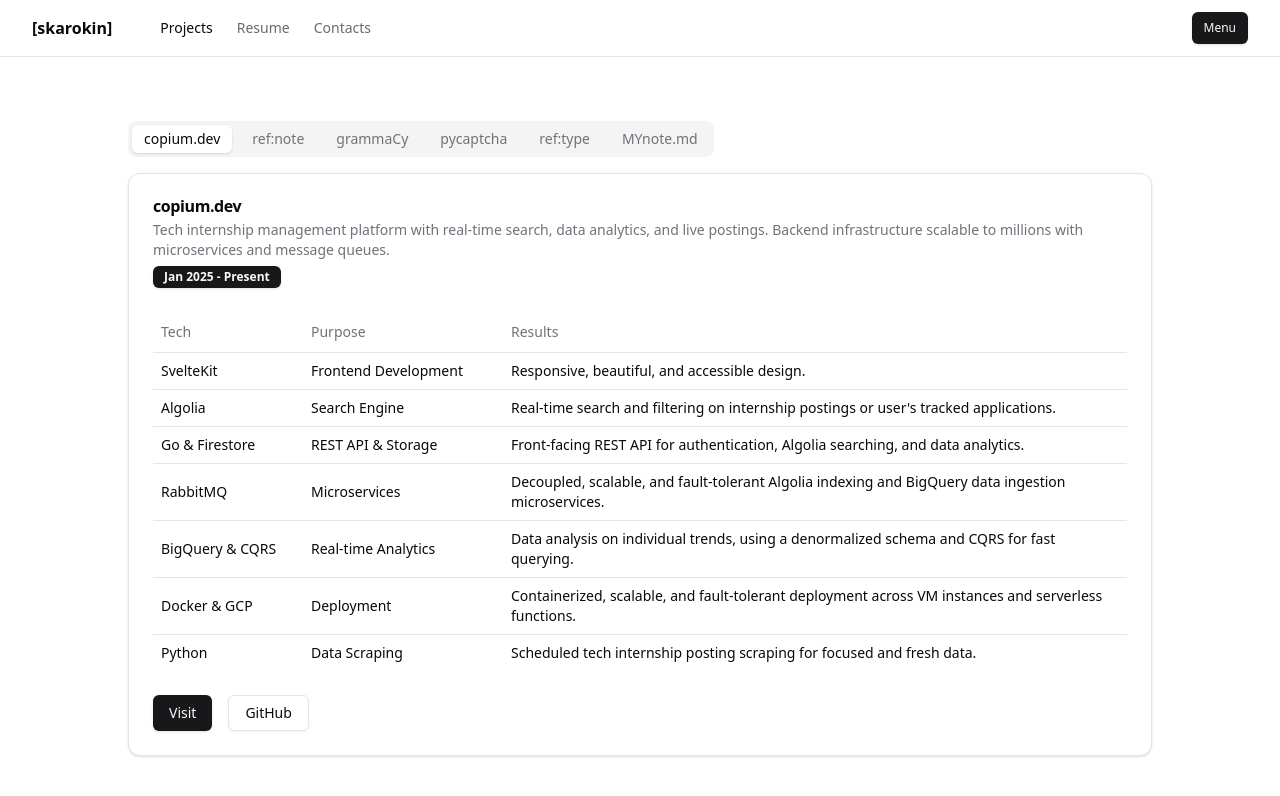
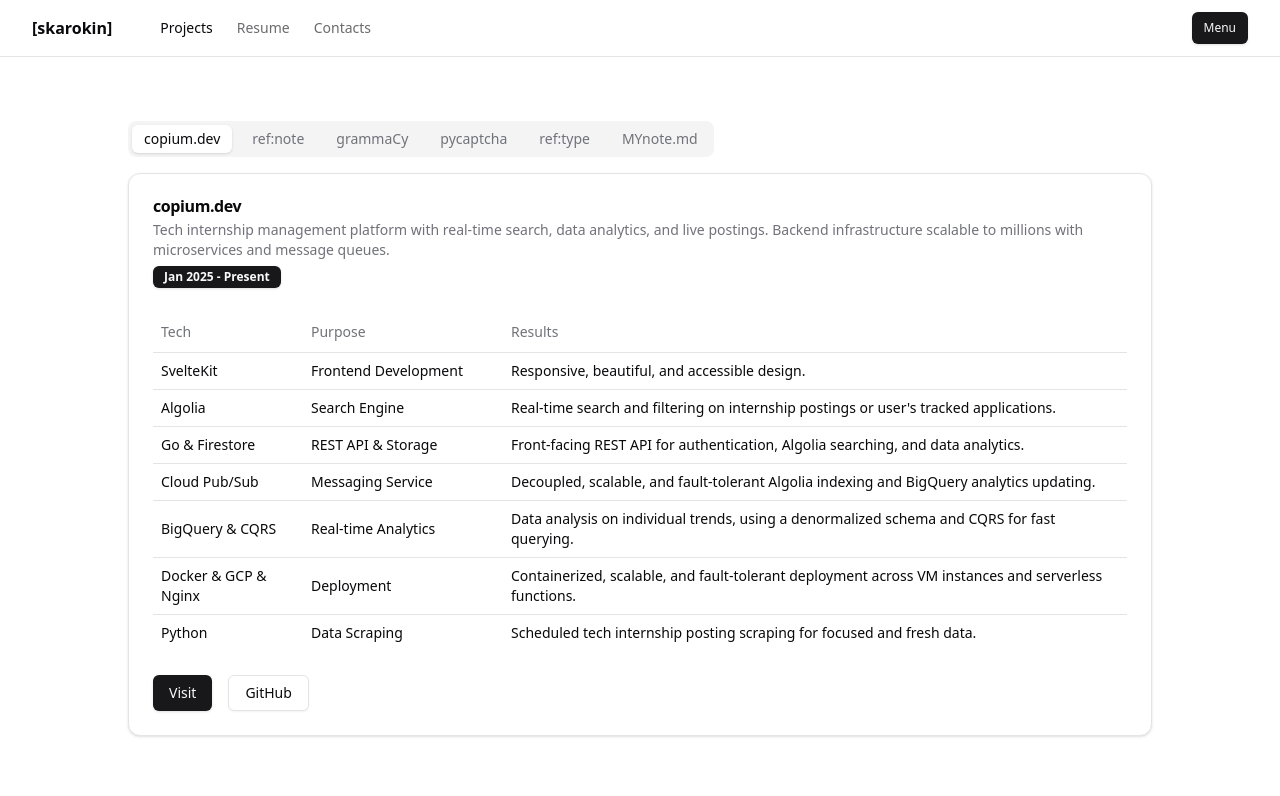
Before and after one commit to skarokin/portfolio-rehaul, a SvelteKit app: page /projects in a window 1280 px wide. Shown: the top 796 px of the page. Built offline with nearby package versions, Linux system fonts and the light colour scheme.

Commit message:
update resume + projects to reflect rabbitmq --> pub/sub migration

```diff
--- a/src/routes/projects/+page.svelte
+++ b/src/routes/projects/+page.svelte
@@ -32,9 +32,9 @@
                         "Front-facing REST API for authentication, Algolia searching, and data analytics.",
                 },
                 {
-                    tech: "RabbitMQ",
-                    purpose: "Microservices",
-                    results: "Decoupled, scalable, and fault-tolerant Algolia indexing and BigQuery data ingestion microservices.",
+                    tech: "Cloud Pub/Sub",
+                    purpose: "Messaging Service",
+                    results: "Decoupled, scalable, and fault-tolerant Algolia indexing and BigQuery analytics updating."
                 },
                 {
                     tech: "BigQuery & CQRS",
@@ -42,7 +42,7 @@
                     results: "Data analysis on individual trends, using a denormalized schema and CQRS for fast querying."
                 },
                 {
-                    tech: "Docker & GCP",
+                    tech: "Docker & GCP & Nginx",
                     purpose: "Deployment",
                     results: "Containerized, scalable, and fault-tolerant deployment across VM instances and serverless functions.",
                 },
--- a/src/routes/resume/+page.svelte
+++ b/src/routes/resume/+page.svelte
@@ -1,12 +1,12 @@
 <script lang="ts">
-    import resume from "$lib/assets/SeanKimResumeFeb2025.pdf";
+    import resume from "$lib/assets/SeanKimResume.pdf";
     import { Button } from "$lib/components/ui/button";
     import { Download } from "lucide-svelte";
 </script>
 
 <div class="container flex flex-col items-start gap-2">
     <h1 class="text-4xl font-bold">Resume</h1>
-    <p class="text-sm text-muted-foreground">Last updated: February 24, 2025</p>
+    <p class="text-sm text-muted-foreground">Last updated: February 25, 2025</p>
 
     <Button
         href={resume}
```
Also changed, not shown: 2 other files (tests, documents, lock files or other folders).
